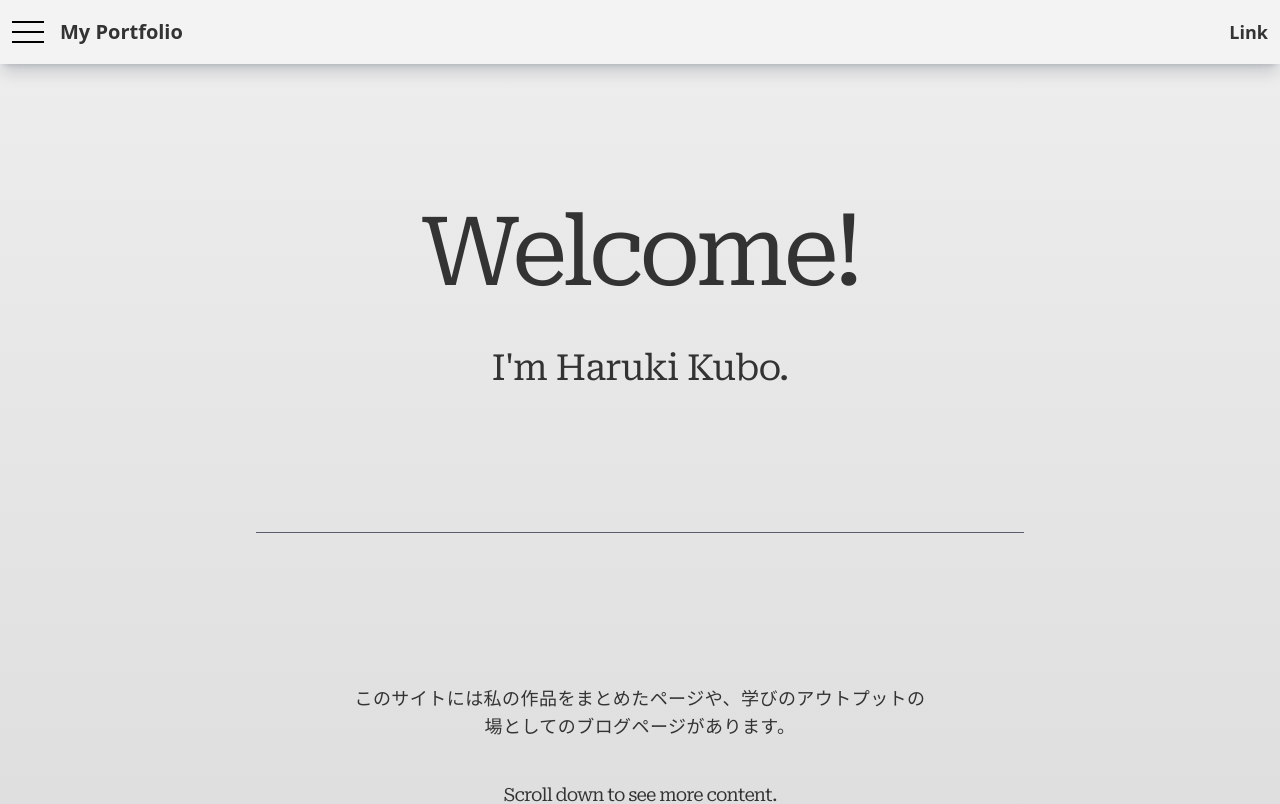
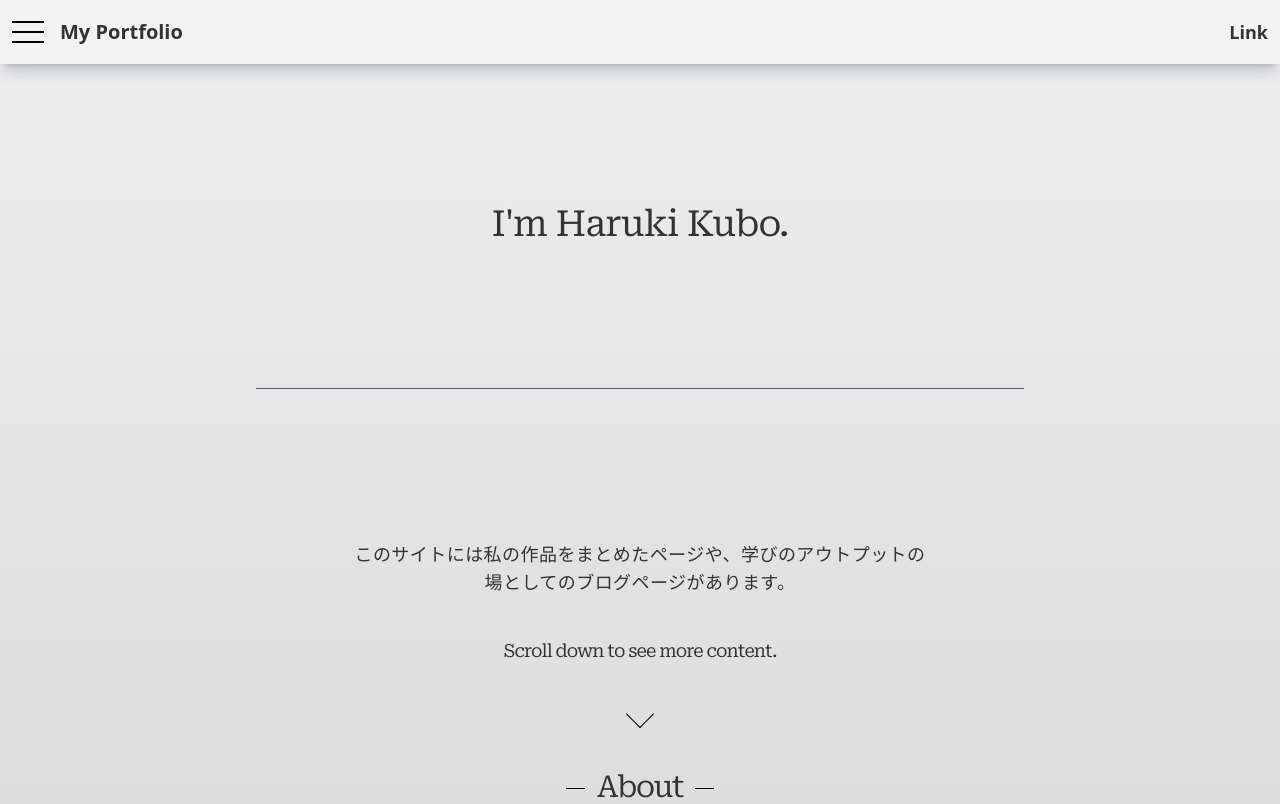
Before and after one commit to haruki26/react-next-portfolio, a Next.js app: page / in a window 1280 px wide. Shown: the top 804 px of the page. Built offline with nearby package versions, Linux system fonts and the light colour scheme.

Commit message:
Heroのtitle部分を子要素としてうけとるように変更

```diff
--- a/src/components/Hero/index.tsx
+++ b/src/components/Hero/index.tsx
@@ -1,11 +1,15 @@
 import { cn } from "@/libs/utils";
 
+
 type Props = {
-    title: string;
-    subTitle: string;
+    children: React.ReactNode;
+    subTitle?: string | null;
 }
 
-const Hero: React.FC<Props> = ({ title, subTitle }) => {
+const Hero: React.FC<Props> = ({
+    children,
+    subTitle = null,
+}) => {
     return (
         <div className={cn(
             "text-center pt-10 pb-12 w-full flex flex-col gap-7 items-center font-roboto font-light tracking-tighter",
@@ -14,12 +18,12 @@ const Hero: React.FC<Props> = ({ title, subTitle }) => {
             "sm:pt-24 sm:pb-28 sm:gap-12 sm:after:mt-24",
             "dark:after:bg-yellow-400/50",
         )}>
-            <h1 className="text-5xl tracking-tighter sm:text-8xl">
-                {title}
-            </h1>
-            <p className="text-xl animate-fade-in-bottom sm:text-4xl">
-                {subTitle}
-            </p>
+            {children}
+            {subTitle && (
+                <span className="text-xl animate-fade-in-bottom sm:text-4xl">
+                    {subTitle}
+                </span>
+            )}
         </div>
     );
 }
```
